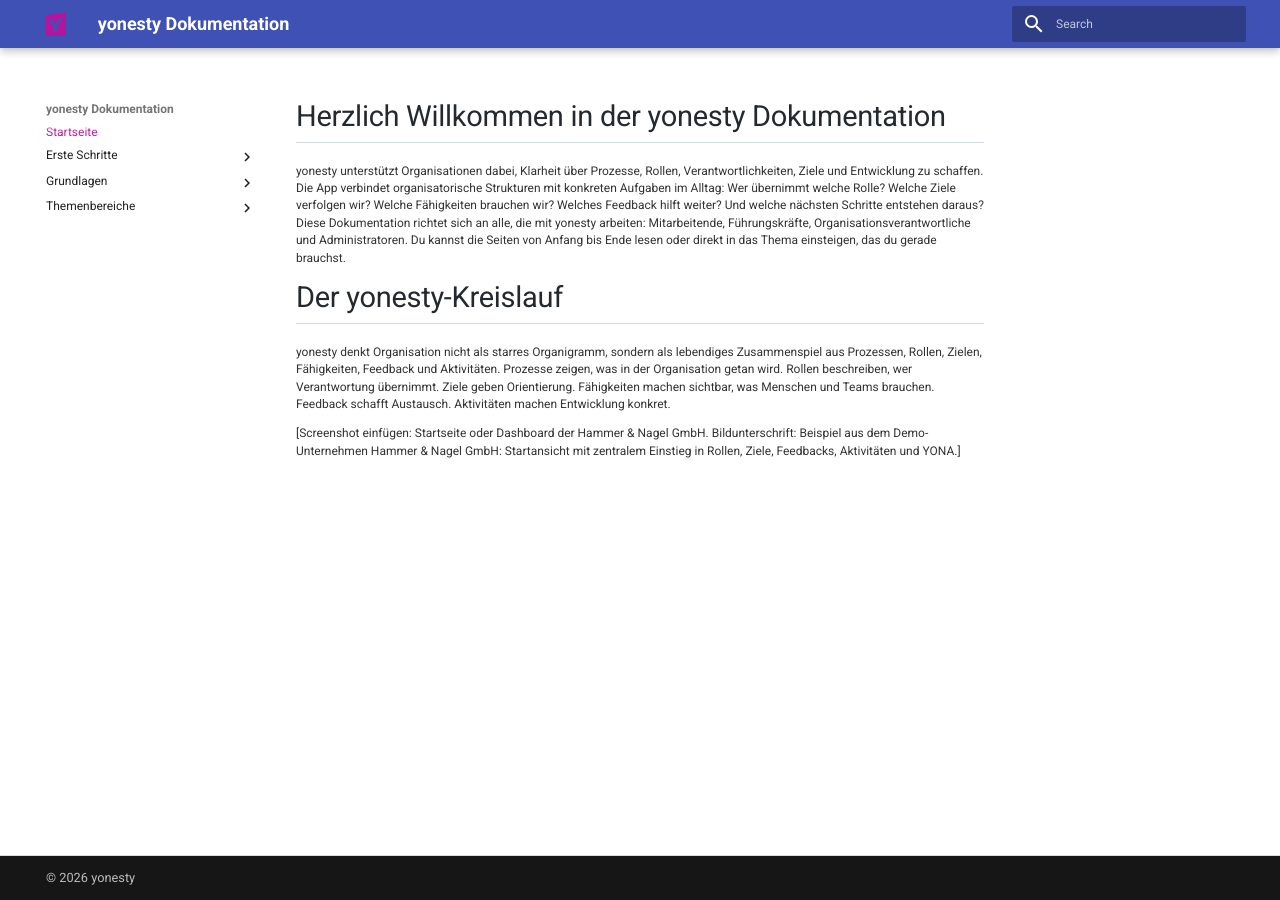
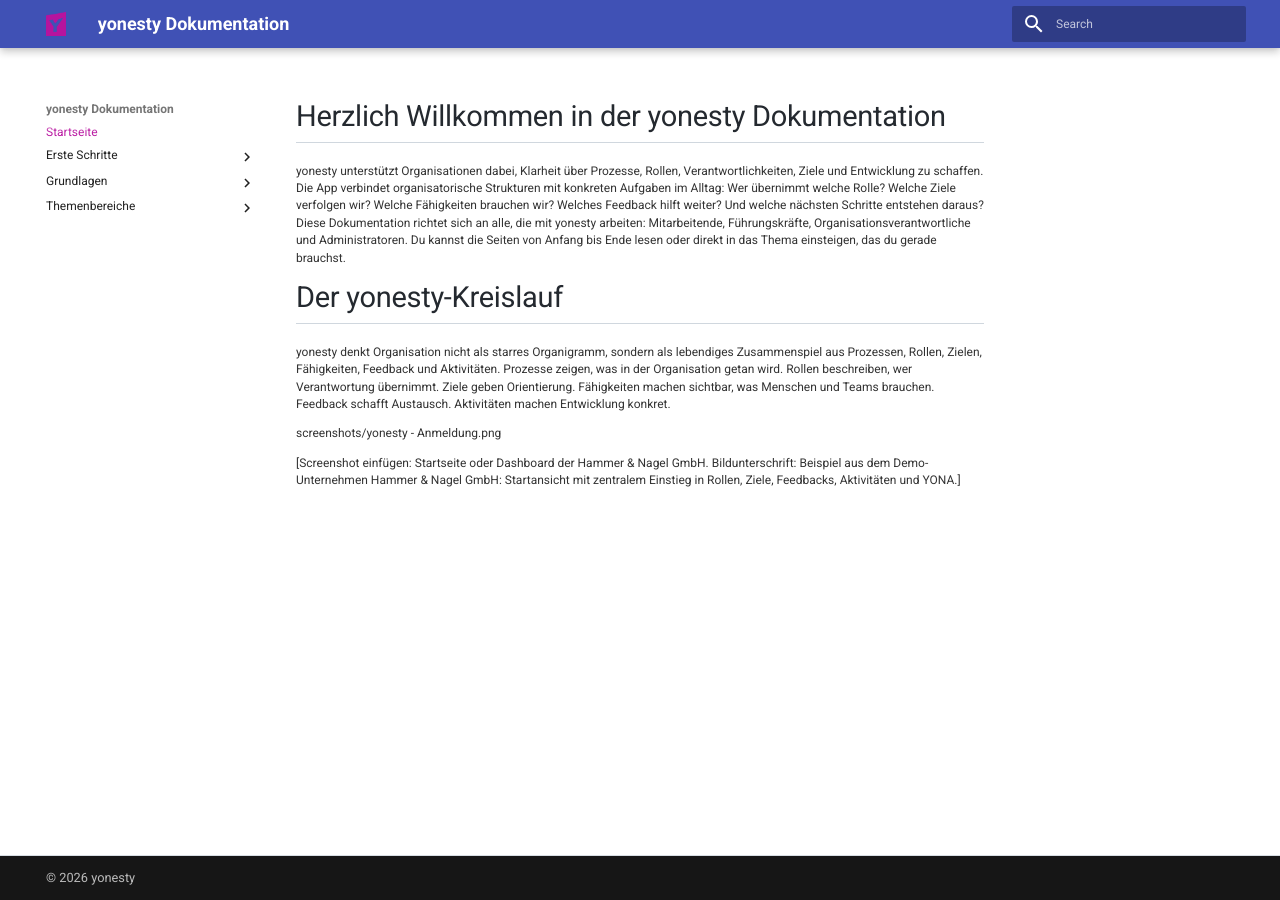
Before and after one commit to ricohaenelsoletti/yonesty, an MkDocs documentation site: the page built from docs/index.md, in a window 1280 px wide. Built offline with MkDocs 1.6.1 and Material for MkDocs 9.7.7, drawn with Linux system fonts in a browser that asks for light colours.

```diff
--- a/docs/index.md
+++ b/docs/index.md
@@ -5,4 +5,6 @@
 # Der yonesty-Kreislauf
 yonesty denkt Organisation nicht als starres Organigramm, sondern als lebendiges Zusammenspiel aus Prozessen, Rollen, Zielen, Fähigkeiten, Feedback und Aktivitäten. Prozesse zeigen, was in der Organisation getan wird. Rollen beschreiben, wer Verantwortung übernimmt. Ziele geben Orientierung. Fähigkeiten machen sichtbar, was Menschen und Teams brauchen. Feedback schafft Austausch. Aktivitäten machen Entwicklung konkret.
 
+screenshots/yonesty - Anmeldung.png
+
 [Screenshot einfügen: Startseite oder Dashboard der Hammer & Nagel GmbH. Bildunterschrift: Beispiel aus dem Demo-Unternehmen Hammer & Nagel GmbH: Startansicht mit zentralem Einstieg in Rollen, Ziele, Feedbacks, Aktivitäten und YONA.]
```
